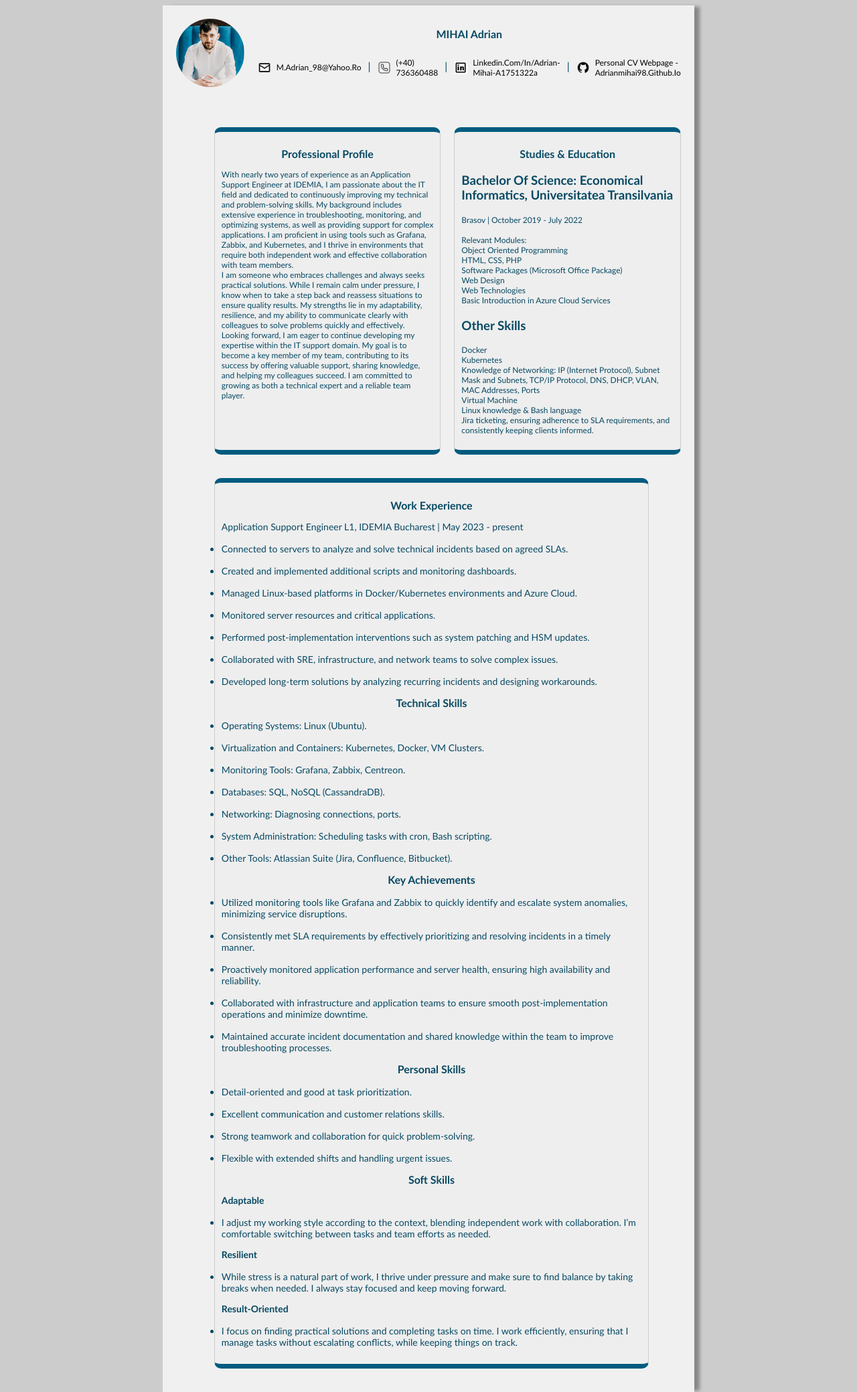
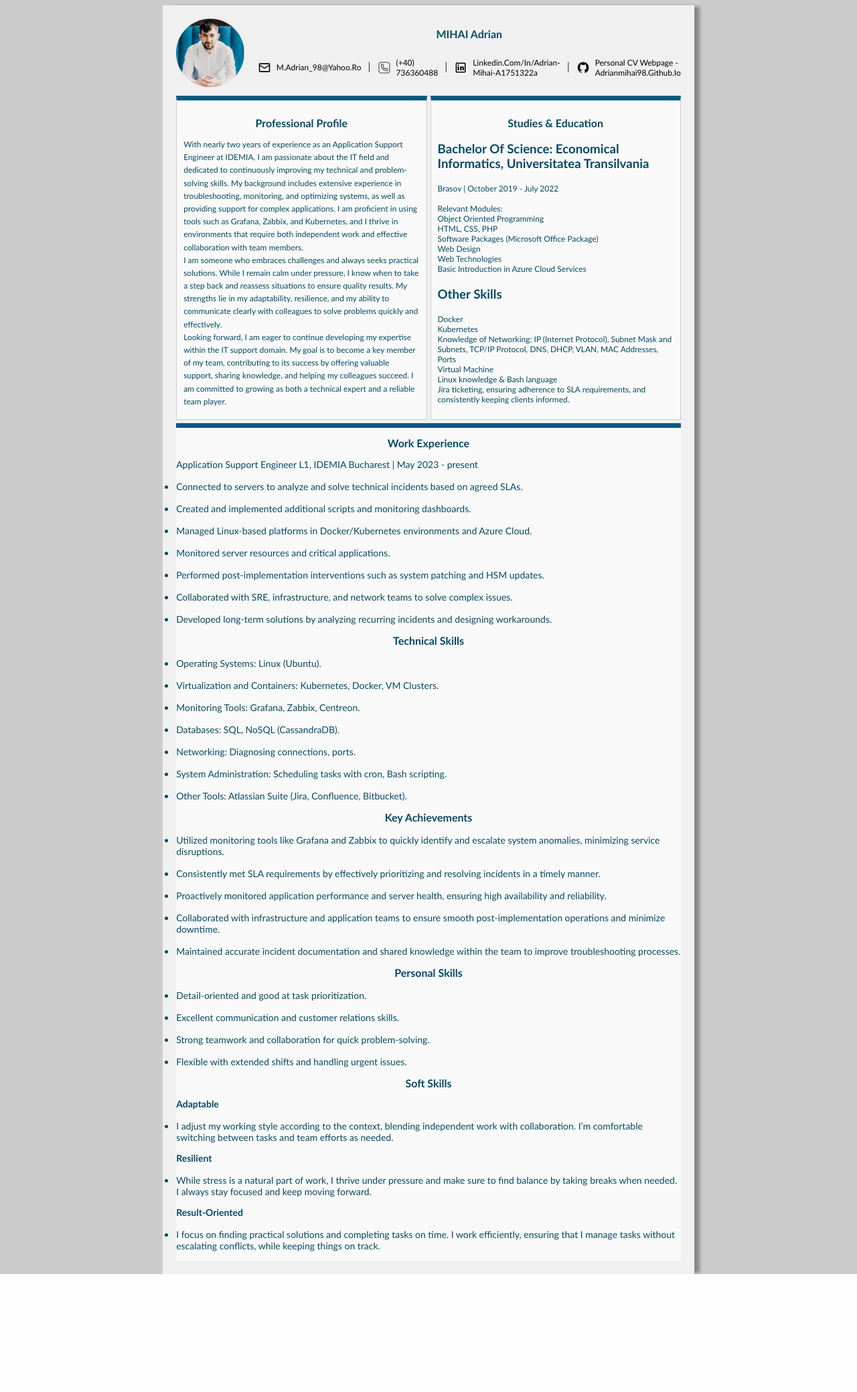
Before and after one commit to adrianmihai98/adrianmihai98.github.io, a PHP site: page / in a window 1280 px wide. Shown: the whole page at 67% size. After the commit the page ends 1903 px from the top, so only its background shows below. Run offline with PHP 8.4, Linux system fonts and the light colour scheme.

Commit message:
improving page aspect

```diff
--- a/style.css
+++ b/style.css
@@ -114,12 +114,7 @@ body {
 }
   #divstyle{
     height: auto;
-    width: 90%;
     border-top: .2cm solid #015b7f;
-    border-radius: 10px;
-    border-bottom: .2cm solid #015b7f;
-    margin-bottom: .4cm;
-    background-color: #88888804;
   }
   #divstyle h1{
     text-align: center;
@@ -152,11 +147,10 @@ body {
   }
 
   .categories{
-    margin-top: 1.5cm;
-    margin-left: 1.5cm;
+    margin-top: 10px;
     display: flex; /* Setăm flexbox pentru a alinia profile și studies pe orizontală */
     flex-wrap: wrap; /* Permitem ca elementele să se mute pe rând dacă nu au suficient spațiu */
-    gap: 20px; /* Adăugăm un spațiu între elemente */
+    gap: 5px; /* Adăugăm un spațiu între elemente */
   }
 
   .profile, .studies {
@@ -166,6 +160,11 @@ body {
     background-color: #f9f9f9; /* Poți să adaugi un fundal dacă dorești */
     border: 1px solid #ccc; /* Adăugăm o margine pentru a le delimita */
 }
+  .profile p {
+    width: 100%; /* Asigură că textul ocupă întreaga lățime disponibilă */
+    line-height: 1.6; /* Creează mai mult spațiu între linii */
+    margin: 0; /* Elimină marginile implicite ale paragrafului */
+  }
   .aside-1 {
     display: none;
     background: #a7aab1;
@@ -175,9 +174,7 @@ body {
   }
   .workexperience {
     width: 100%; /* Acest div va ocupa întreaga lățime disponibilă */
-    padding: 10px;
     background-color: #f9f9f9;
-    border: 1px solid #ccc;
 }
   .workexperience {
     p {
```
